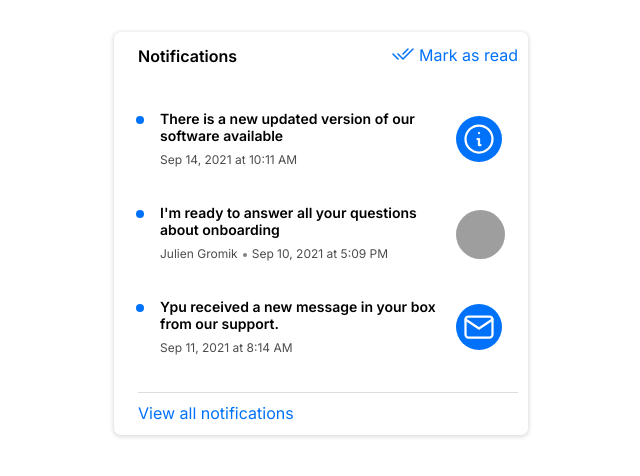
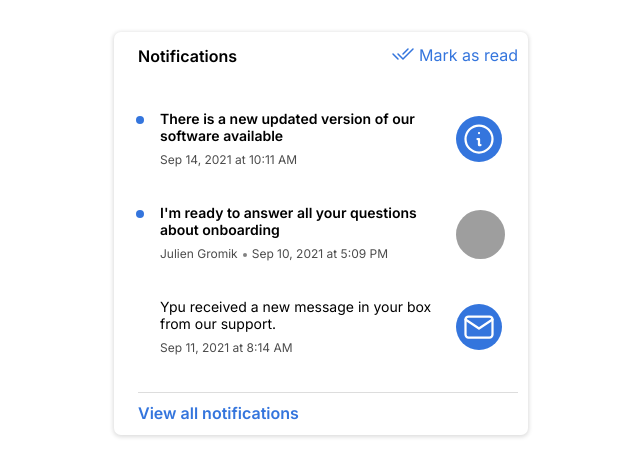
Before and after one commit to mohamed-H99/notifications-menu, a plain HTML site: page index.html in a window 1280 px wide. Shown: the whole page, without its empty margins (319-959 px from the left). Drawn offline with Linux system fonts and the light colour scheme; grey boxes are pictures that could not be loaded.

Commit message:
improve ui

```diff
--- a/index.html
+++ b/index.html
@@ -46,7 +46,7 @@
 
           <!-- list -->
           <ul class="notifi-menu__list">
-            <li class="notifi-menu__item">
+            <li class="notifi-menu__item new">
               <a
                 href="#"
                 class="notifi-menu__item-link"
@@ -87,7 +87,7 @@
               </span>
             </li>
 
-            <li class="notifi-menu__item">
+            <li class="notifi-menu__item new">
               <a
                 href="#"
                 class="notifi-menu__item-link"
@@ -176,5 +176,7 @@
         </div>
       </div>
     </main>
+
+    <!-- scripts -->
   </body>
 </html>
--- a/style.css
+++ b/style.css
@@ -7,7 +7,7 @@
   --clr-royal-blue: #3475dd;
   --clr-white-smoke: #f6f6f6;
 
-  --clr-primary: var(--clr-brandeis-blue);
+  --clr-primary: var(--clr-royal-blue);
 
   --text-md: 1rem;
   --text-sm: 0.875rem;
@@ -19,6 +19,9 @@
   --rounded-full: 9999px;
 
   --shadow: 0 1px 4px 1px #ddd;
+
+  --effect: ease-in;
+  --duration: 0.1s;
 }
 
 *,
@@ -82,6 +85,10 @@ main {
 .notifi-menu__header-text,
 .notifi-menu__footer-text {
   border-bottom: 2px solid transparent;
+  transition: border var(--effect) var(--duration);
+}
+.notifi-menu__footer-text {
+  font-weight: 600;
 }
 .notifi-menu__header-link:hover .notifi-menu__header-text,
 .notifi-menu__footer-link:hover .notifi-menu__footer-text {
@@ -101,6 +108,7 @@ main {
   border-radius: var(--rounded);
   position: relative;
   overflow: hidden;
+  transition: background var(--effect) var(--duration);
 }
 .notifi-menu__item:hover {
   background-color: var(--clr-white-smoke);
@@ -111,6 +119,7 @@ main {
   text-align: center;
   opacity: 0.7;
   font-size: var(--text-sm);
+  transition: none;
 }
 .notifi-menu__item--empty:hover {
   background-color: transparent !important;
@@ -124,8 +133,10 @@ main {
 }
 .notifi-menu__item:hover .notifi-menu__item-title {
   color: var(--clr-primary);
+  font-weight: normal;
 }
 .notifi-menu__item-dot {
+  opacity: 0;
   display: inline-block;
   width: 0.5rem;
   min-width: 0.5rem;
@@ -138,12 +149,17 @@ main {
   align-items: baseline;
   gap: 1rem;
 }
-.notifi-menu__item-details {
-}
 
 .notifi-menu__item-title {
   font-size: var(--text-sm);
-  font-weight: 600;
+  font-weight: normal;
+  transition: color var(--effect) var(--duration);
+}
+.notifi-menu__item.new .notifi-menu__item-dot {
+  opacity: 1;
+}
+.notifi-menu__item.new .notifi-menu__item-title {
+  font-weight: bold;
 }
 .notifi-menu__item-subtitle {
   font-size: var(--text-xs);
@@ -151,6 +167,7 @@ main {
   margin: 0.5rem 0 0;
   opacity: 0.7;
   display: inline-block;
+  pointer-events: none;
 }
 .notifi-menu__item-user:after {
   content: "";
@@ -197,10 +214,3 @@ main {
   align-items: center;
   gap: 0.25rem;
 }
-
-/* .notifi-menu__footer-text {
-  border-bottom: 2px solid transparent;
-}
-.notifi-menu__footer-link:hover .notifi-menu__footer-text {
-  border-color: var(--clr-primary);
-} */
```
